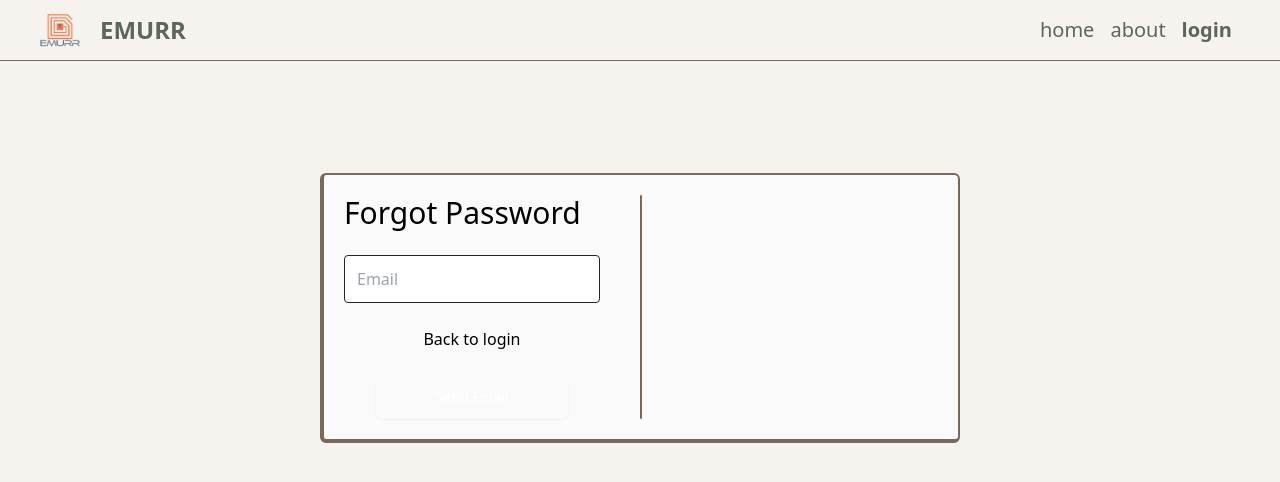
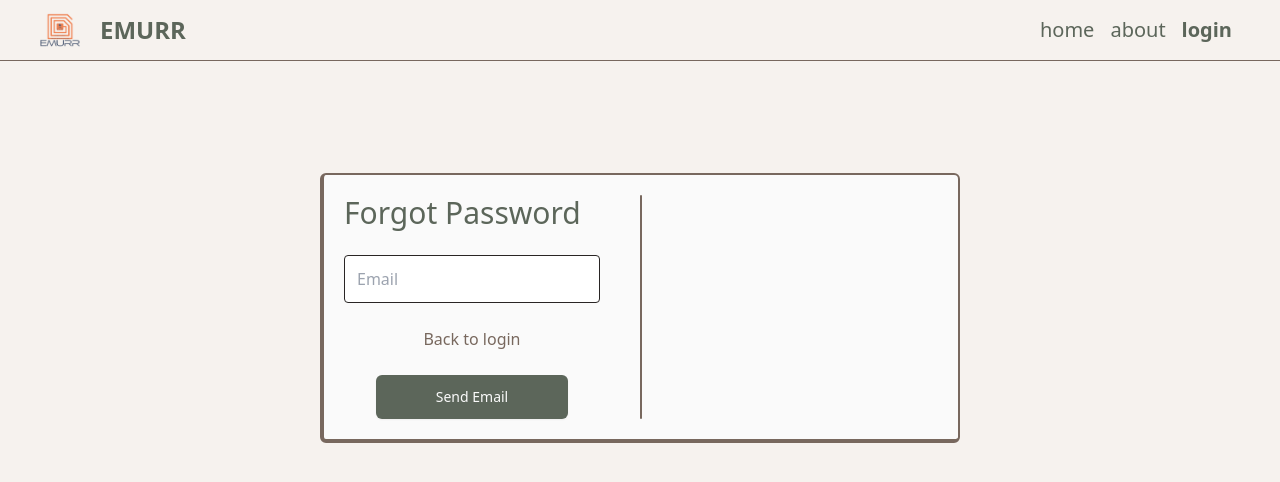
Before and after one commit to emurr-ucf/emurr, a Next.js app: page /login in a window 1280 px wide. Both pictures are taken after a click on the element "Forgot password?". Shown: the top 482 px of the page. Built offline with nearby package versions, Linux system fonts and the light colour scheme; no server answers.

Commit message:
forgotpassword color update

```diff
--- a/src/components/ForgotPassword.tsx
+++ b/src/components/ForgotPassword.tsx
@@ -8,7 +8,7 @@ export const ForgotPassword = (props: ForgotPasswordProps) => {
   return (
     <>
       <form action="/api/forgot-password" method="POST" className="flex flex-col w-64 gap-6">
-        <div className="text-3xl">
+        <div className="text-3xl text-green">
           Forgot Password
         </div>
         <div className="flex flex-col gap-6">
@@ -22,7 +22,7 @@ export const ForgotPassword = (props: ForgotPasswordProps) => {
         <div className="flex justify-center">
           <div
             onClick={() => props.hook(FormType.LOGIN)}
-            className="cursor-pointer select-none"
+            className="cursor-pointer select-none text-brown hover:text-background-900"
           >
             Back to login
           </div>
@@ -30,7 +30,7 @@ export const ForgotPassword = (props: ForgotPasswordProps) => {
         <div className="flex justify-center">
           <button
             type="submit"
-            className="py-3 px-4 w-3/4 shadow-sm text-sm font-medium rounded-md text-white bg-green-800 hover:bg-green-900"
+            className="py-3 px-4 w-3/4 shadow-sm text-sm rounded-md text-background-200 bg-green hover:bg-green-900"
           >
             Send Email
           </button>
```
